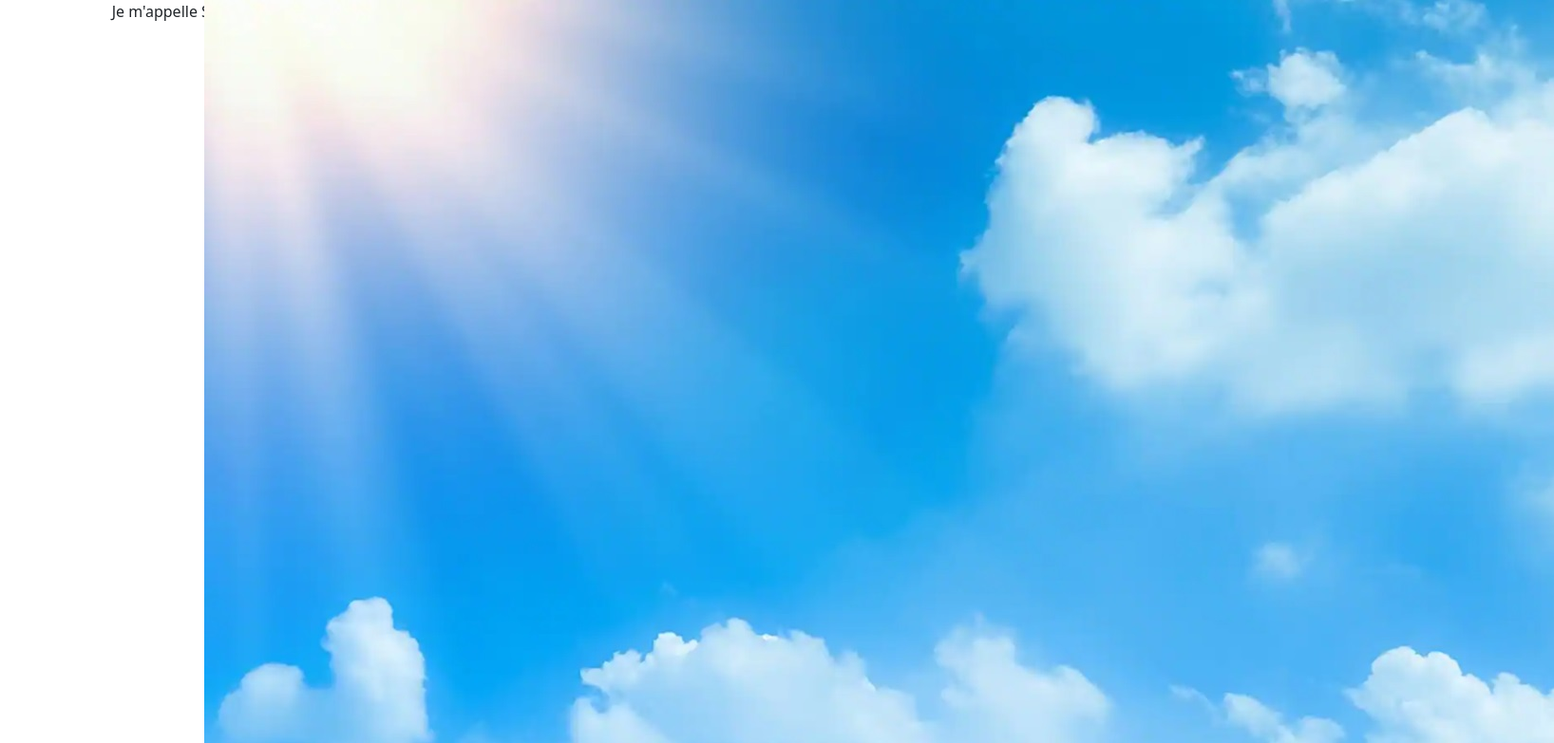
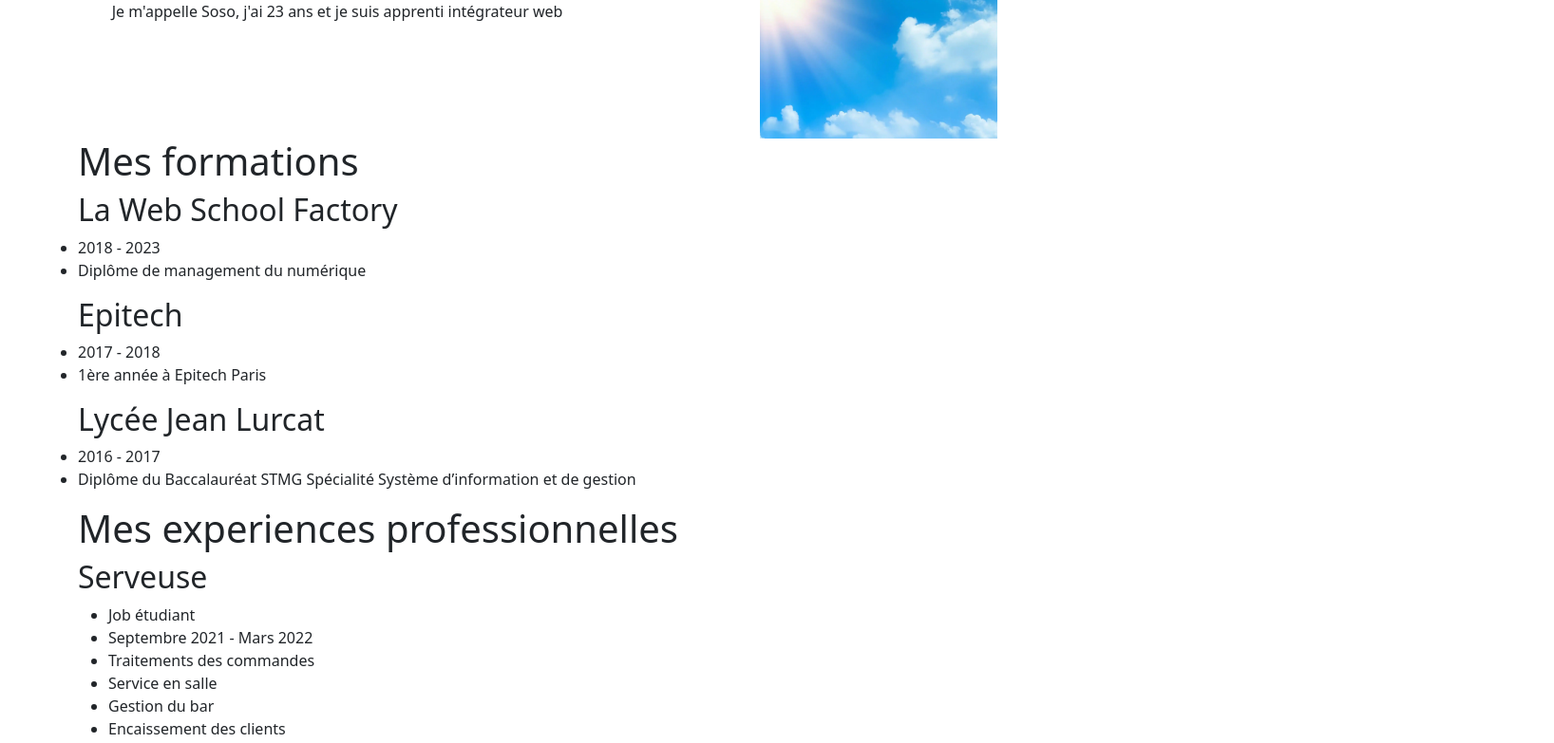
Before and after one commit to SoFoxies/webschool_devops, a plain HTML site: page index.html in a window 1280 px wide. Shown: the top 783 px of the page at 95% size, 1636 px wide, since content can reach past the window. Drawn offline with nearby package versions, Linux system fonts and the light colour scheme.

Commit message:
size img

```diff
--- a/index.html
+++ b/index.html
@@ -18,7 +18,7 @@
                     <p>Je m'appelle Soso, j'ai 23 ans et je suis apprenti intégrateur web</p>
                 </div>
                 <div class="col-md-6 d-flex justify-content-center">
-                    <img src="./Ciel-bleu.jpeg" alt="">
+                    <img src="./Ciel-bleu.jpeg" alt="" width="250">
                 </div>
             </div>
         </div>
```
